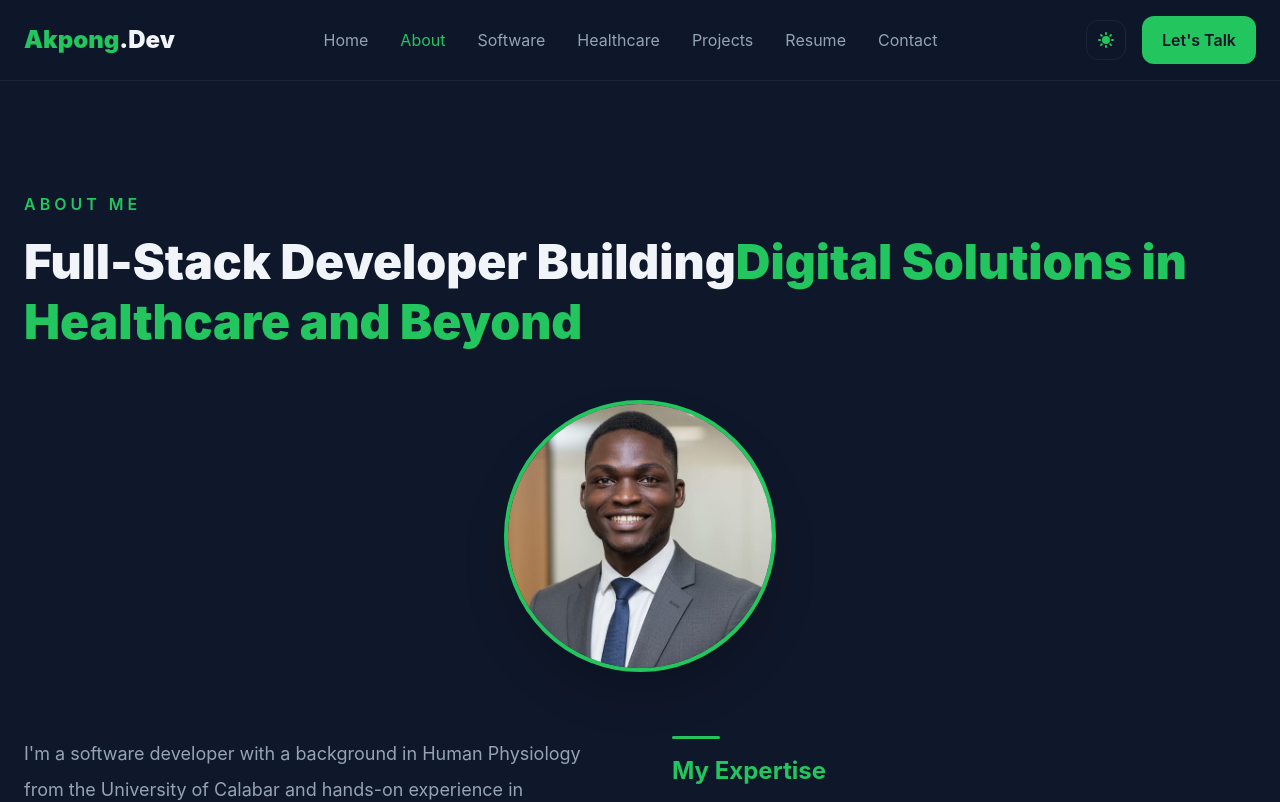
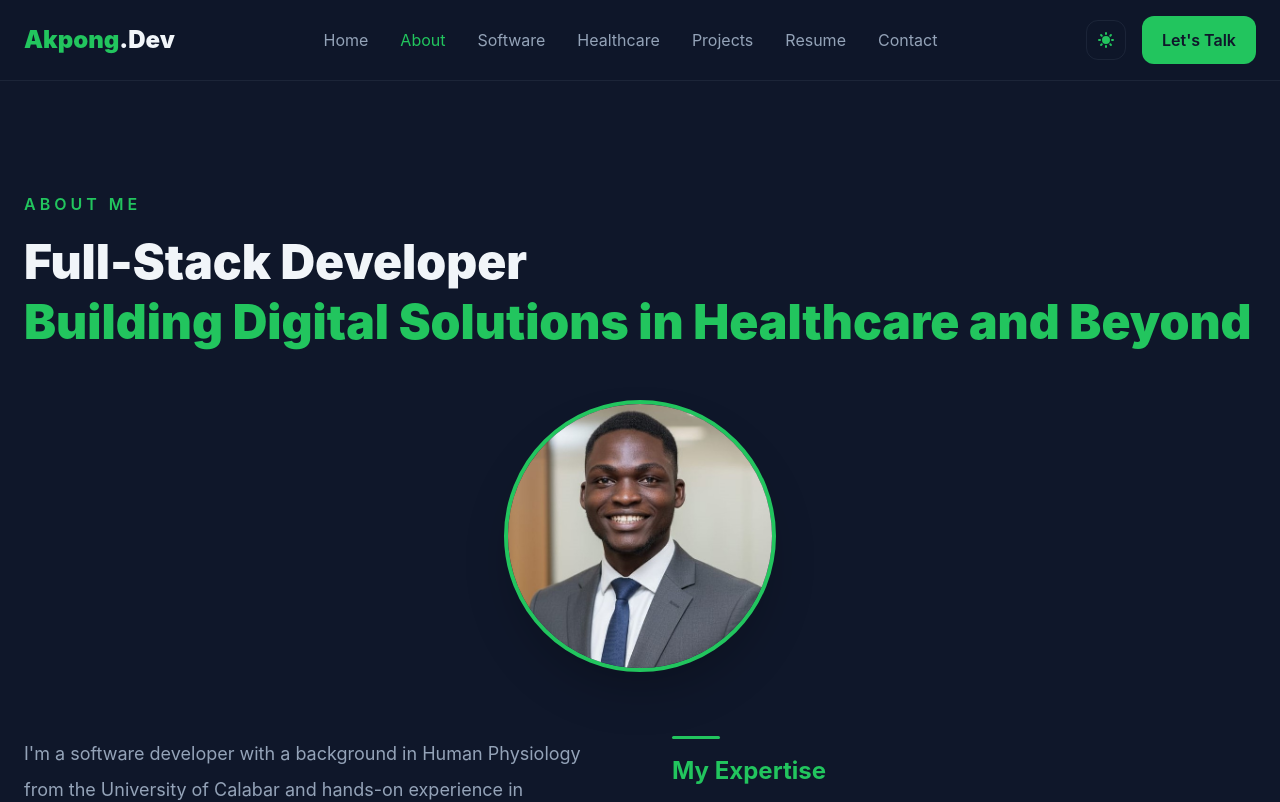
Before and after one commit to akpongvictory/Portfolio, a React (Vite) app: page /about in a window 1280 px wide. Shown: the top 802 px of the page. Built offline with nearby package versions, Linux system fonts and the light colour scheme.

Commit message:
spacing issue in about fixed

```diff
--- a/src/pages/About.jsx
+++ b/src/pages/About.jsx
@@ -18,9 +18,9 @@ export default function About() {
           </p>
 
           <h1 className="text-5xl font-black mt-4 leading-tight text-[var(--text)]">
-            Full-Stack Developer Building
+            Full-Stack Developer
             <span className="text-[var(--brand)]">
-            Digital Solutions in Healthcare and Beyond
+             <br/>Building Digital Solutions in Healthcare and Beyond
             </span>
           </h1>
         </motion.div>
```
